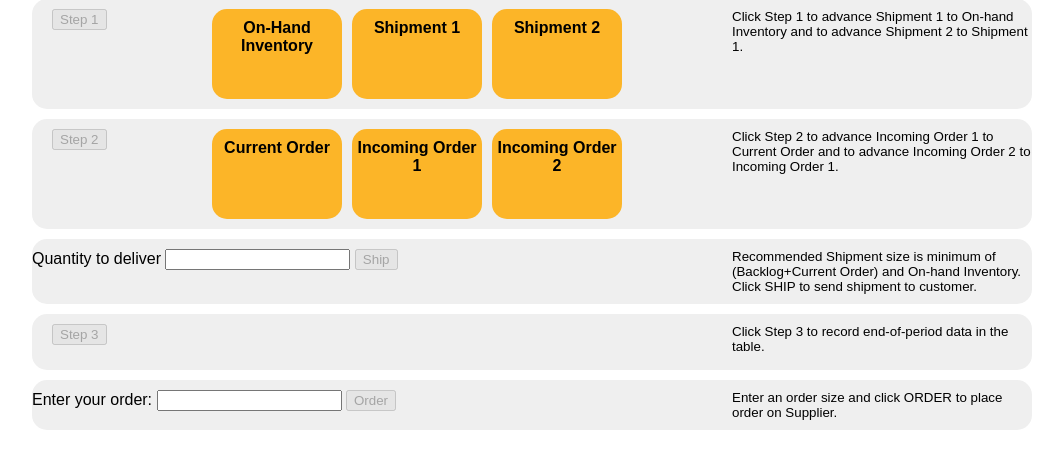
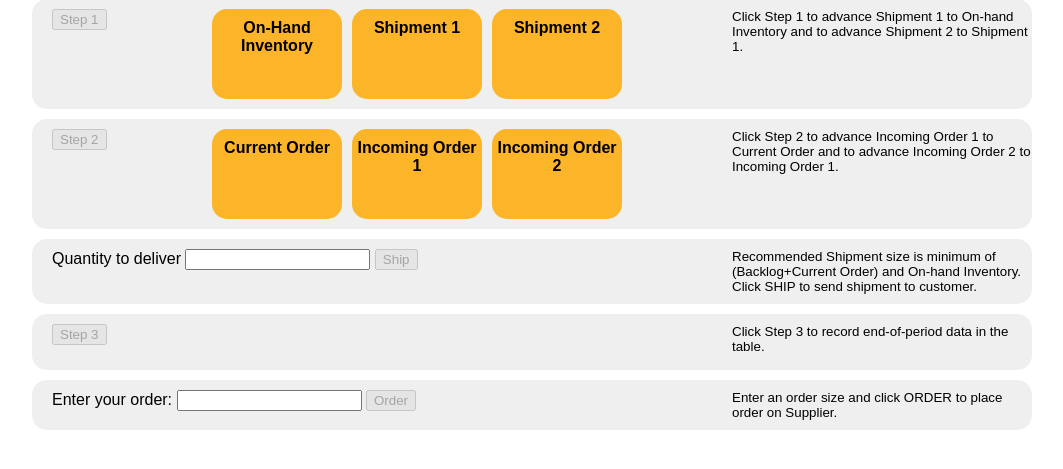
Before and after one commit to harshberia93/beergame2, a Django app: template bgame/templates/game.html in a window 1280 px wide. Shown: the part 207-676 px from the top of the page, without its empty margins (108-1171 px from the left). Run offline with Django 3.2, Linux system fonts and the light colour scheme; the template is opened without the code that fills it, so the values that code supplies are empty; some libraries are stand-ins or nearby versions.

Commit message:
fix up the UI

```diff
--- a/bgame/static/css/bgame.css
+++ b/bgame/static/css/bgame.css
@@ -98,10 +98,14 @@ div.step-wrapper {
     padding: 10px 0 10px 0;
 }
 
+div.step {
+    margin: 0 0 0 20px;
+}
+
 div.step-button {
     float: left;
     height: 100%;
-    margin: 0 0 0 20px;
+    margin: 0;
     width: 160px;
 }
 
--- a/bgame/templates/game.html
+++ b/bgame/templates/game.html
@@ -31,8 +31,10 @@
 {% block content %}
 
 <div class="step-wrapper">
-    <div id="next-period" class="step-button">
-        <input type="button" id="start-btn" class="button" value="{% ifequal period.number 0 %}Start game{% endifequal %}{% ifnotequal period.number 0 %}Start next period{% endifnotequal %}" />
+    <div class="step">
+        <div id="next-period" class="step-button">
+            <input type="button" id="start-btn" class="button" value="{% ifequal period.number 0 %}Start game{% endifequal %}{% ifnotequal period.number 0 %}Start next period{% endifnotequal %}" />
+        </div>
     </div>
     <br class="clear">
 </div>
@@ -97,7 +99,7 @@
 </div>
 
 <div class="step-wrapper">
-        <div id="shipping">
+        <div id="shipping" class="step">
             <label for="amt_to_ship">Quantity to deliver</label>
             <input type="text" id="amt_to_ship" />
             <input type="button" id="ship-btn" class="button" value="Ship" />
@@ -125,7 +127,7 @@
 </div>
 
 <div class="step-wrapper">
-        <div id="ordering">
+        <div id="ordering" class="step">
             <label for="amt_to_order">Enter your order:</label>
             <input type="text" id="amt_to_order" />
             <input type="button" id="order-btn" class="button" value="Order" />
```
